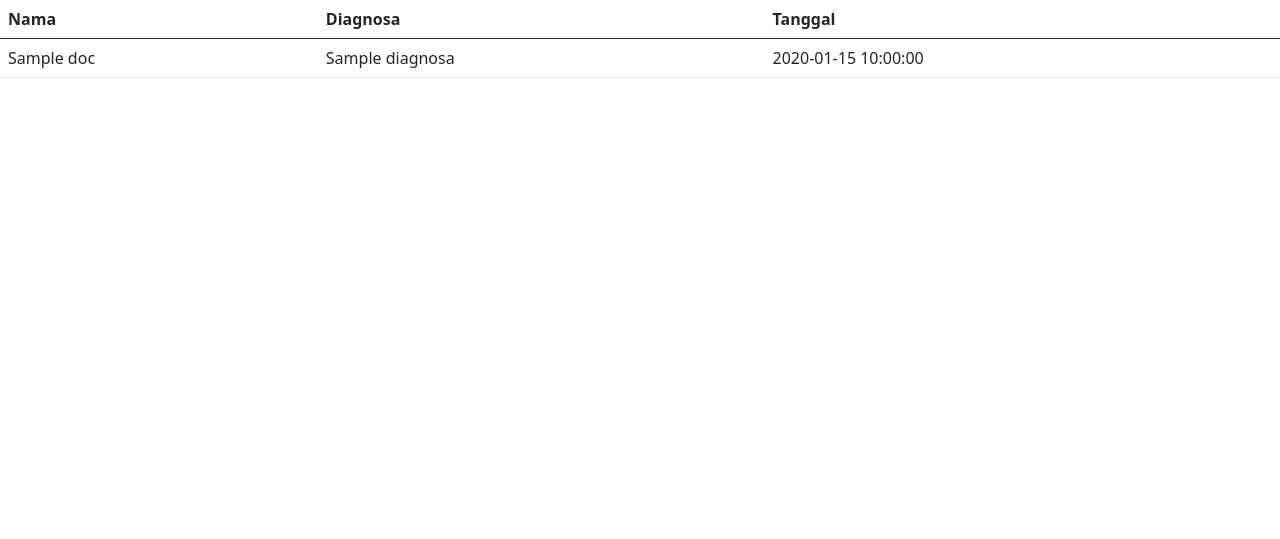
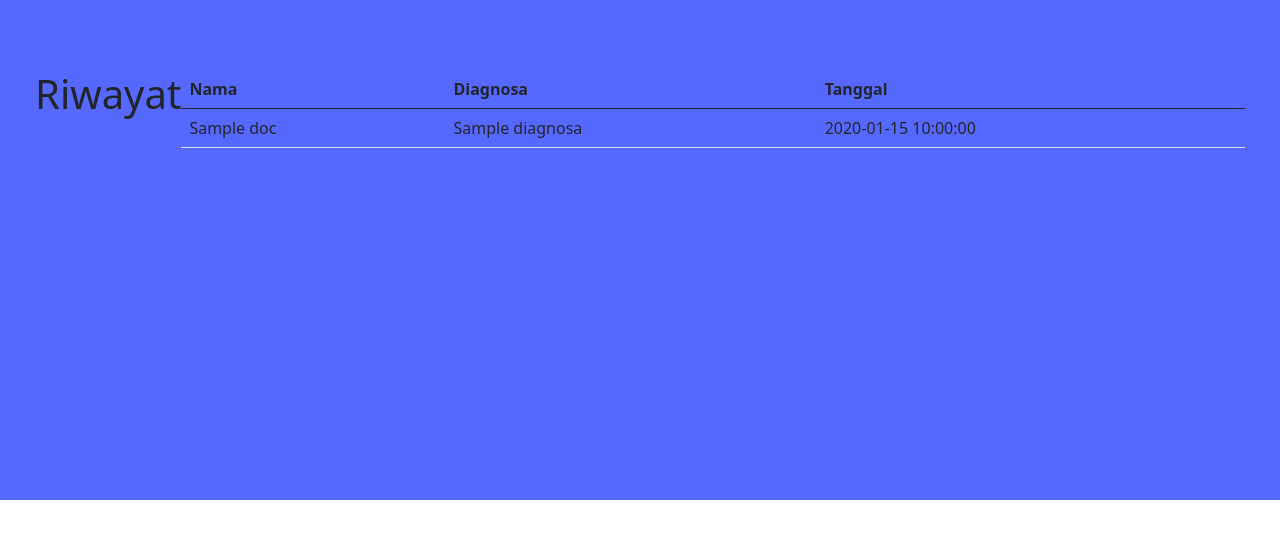
Before and after one commit to mzuhairiy/flask-webservice, a Flask app: template templates/table.html in a window 1280 px wide. Shown: the top 539 px of the page. Run offline with Flask 2, Linux system fonts and the light colour scheme; the template is opened without the code that fills it: most values are stand-ins (such as "Sample title", 1, 10 or a date in 2020).

Commit message:
commit ini

```diff
--- a/main.py
+++ b/main.py
@@ -40,10 +40,6 @@ def connectDB():
 
     db = firestore.client()
 
-
-
-
-
     # firebase_admin.initialize_app(cred, {
     #     "databaseURL": "https://eova-11011.australia-southeast1.firebasedatabase.app/riwayat"
     #     })
@@ -78,7 +74,6 @@ def knn(input_user):
 
     # clf = SVC(kernel="linear")
     # clf.fit(X_train,y_train)
-
 
     # y_prediksi=clf.predict(input_user)
 
--- /dev/null
+++ b/static/table.css
@@ -0,0 +1,8 @@
+.banner {
+	align-items: flex-start;
+	background-color: #5669ff;
+	display: flex;
+	height: 500px;
+	min-width: 200px;
+	padding: 70px 35px;
+}
--- a/templates/index.html
+++ b/templates/index.html
@@ -1,4 +1,5 @@
 <link rel="stylesheet" type="text/css" href="{{ url_for('static',filename='style.css') }}">
+
 
 <div class="banner border-1px-dove-gray">
     <div class="main_screen border-1px-dove-gray">
--- a/templates/table.html
+++ b/templates/table.html
@@ -1,5 +1,8 @@
-<link rel="stylesheet" crossorigin="anonymous"
-	href="https://cdn.jsdelivr.net/npm/bootstrap@5.0.2/dist/css/bootstrap.min.css" >
+<link rel="stylesheet" crossorigin="anonymous" href="https://cdn.jsdelivr.net/npm/bootstrap@5.0.2/dist/css/bootstrap.min.css" >
+<link rel="stylesheet" type="text/css" href="{{ url_for('static',filename='table.css') }}">
+
+<div class="banner border-1px-dove-gray">
+    <h1>Riwayat</h1>
         <table class="table">
             <thead>
                 <tr>
@@ -21,3 +24,4 @@
                 {% endfor %}
             </tbody>
         </table>
+</div>
```
Lines whose indentation alone changed are shown as unchanged.
